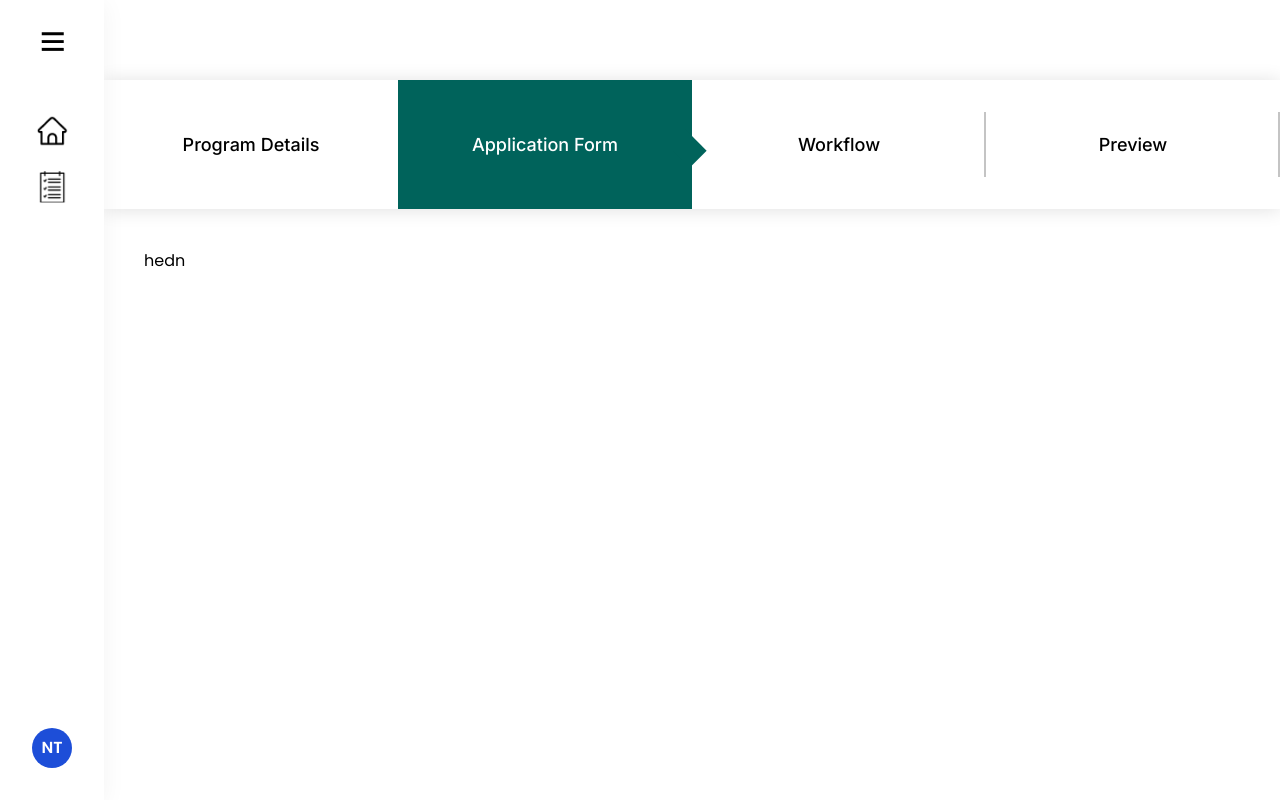
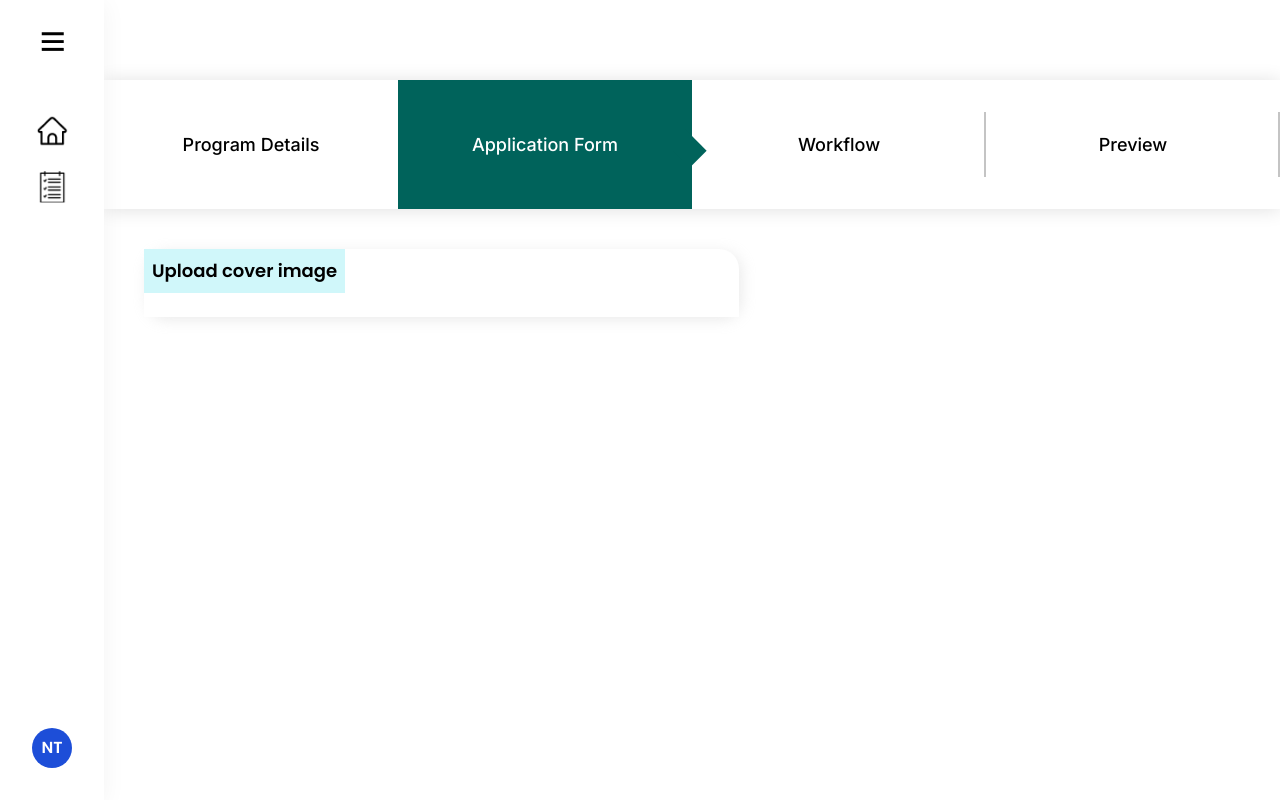
Before and after one commit to gift56/Fetest1, a React (Create React App) app: page / in a window 1280 px wide. Built offline with nearby package versions, Linux system fonts and the light colour scheme.

Commit message:
woking on card component

```diff
--- a/src/components/ApplicationForm/ApplicationForm.tsx
+++ b/src/components/ApplicationForm/ApplicationForm.tsx
@@ -1,9 +1,14 @@
 import { useState } from "react";
+import Card from "../card/Card";
 
 const ApplicationForm = () => {
-  return <form className="w-full flex flex-col p-5 md:p-10 gap-6">
-    hedn
-  </form>;
+  return (
+    <form className="w-full flex flex-col p-5 md:p-10 gap-6">
+      <Card headline="Upload cover image">
+        <div></div>
+      </Card>
+    </form>
+  );
 };
 
 export default ApplicationForm;
--- a/src/components/card/Card.tsx
+++ b/src/components/card/Card.tsx
@@ -2,16 +2,16 @@ import { ReactNode } from "react";
 
 interface CardProp {
   headline: string;
-  content: ReactNode;
+  children: ReactNode;
 }
 
-const Card = ({ headline, content }: CardProp) => {
+const Card = ({ headline, children }: CardProp) => {
   return (
     <div className="w-full lg:w-[595px] h-fit shadow-cardShad rounded-[20px] flex flex-col items-start justify-start">
       <div className="bg-primary py-2 px-2">
         <h2 className="text-base md:text-lg font-semibold">{headline}</h2>
       </div>
-      <div className="w-full bg-white p-3">{content}</div>
+      <div className="w-full bg-white p-3">{children}</div>
     </div>
   );
 };
```
